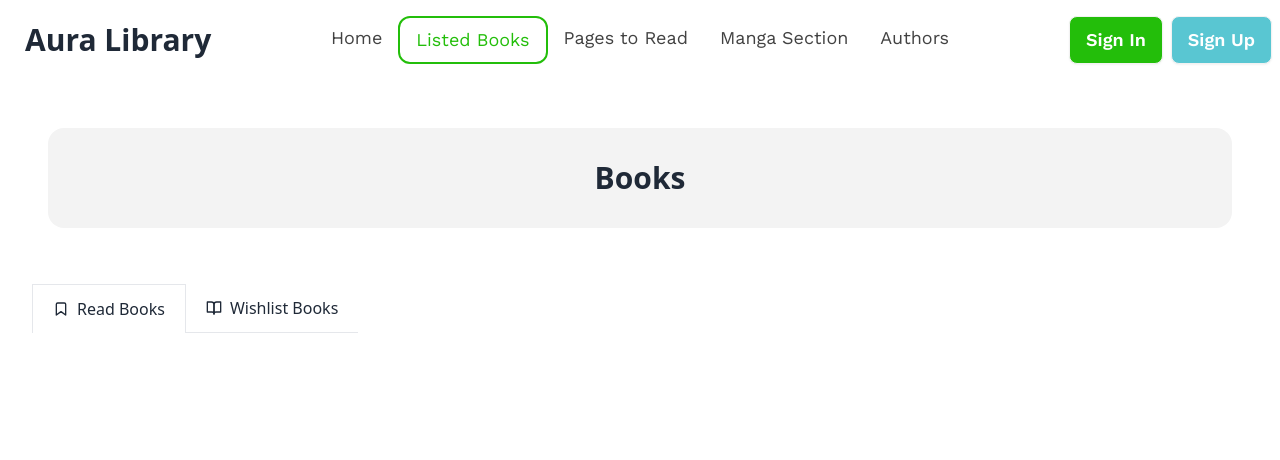
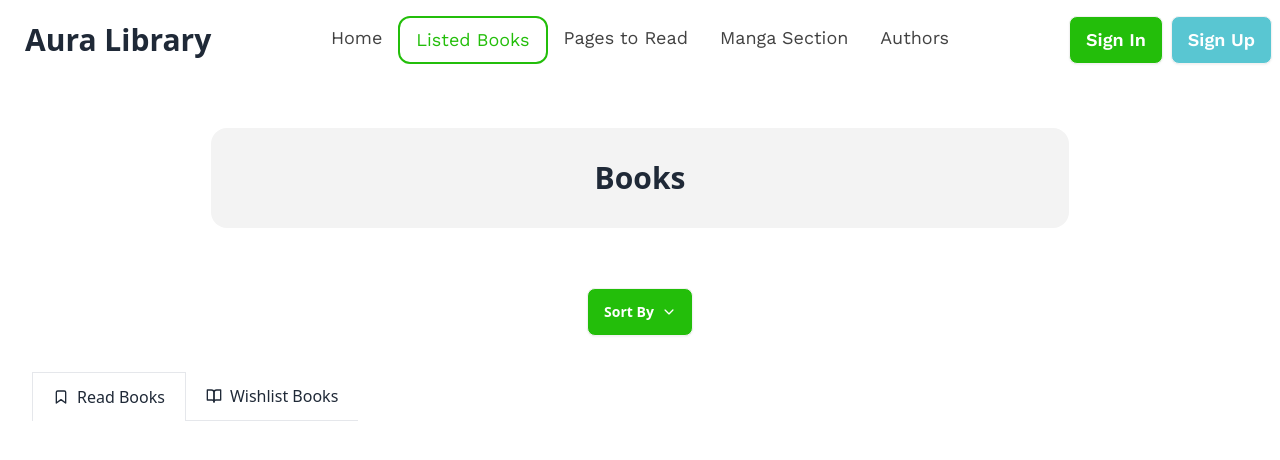
Before and after one commit to Legion204/book-review, a React (Vite) app: page /listed in a window 1280 px wide. Shown: the top 460 px of the page. Built offline with nearby package versions, Linux system fonts and the light colour scheme; a web font is replaced by a local one.

Commit message:
added dropdownbtn

```diff
--- a/src/Pages/ListedBooks.jsx
+++ b/src/Pages/ListedBooks.jsx
@@ -1,5 +1,6 @@
 import { useState } from "react";
 import { Link, Outlet } from "react-router-dom";
+import { IoIosArrowDown } from "react-icons/io";
 
 const ListedBooks = () => {
 
@@ -7,7 +8,17 @@
 
     return (
         <div className="m-12 ">
-            <h1 className="font-bold text-3xl text-center bg-[#1313130D] py-8 px-96 rounded-2xl mb-14">Books</h1>
+            <div className="flex flex-col items-center mb-8">
+                <h1 className="font-bold text-3xl text-center bg-[#1313130D] py-8 px-96 rounded-2xl mb-14">Books</h1>
+                <details className="dropdown">
+                    <summary className="m-1 btn bg-[#23BE0A] text-white">Sort By <IoIosArrowDown /></summary>
+                    <ul className="p-2 shadow menu dropdown-content z-[1] bg-base-100 rounded-box w-52">
+                        <li><a>Rating</a></li>
+                        <li><a>Number of pages</a></li>
+                        <li><a>Publisher year</a></li>
+                    </ul>
+                </details>
+            </div>
 
             <div className="flex items-center -mx-4 overflow-x-auto overflow-y-hidden sm:justify-start flex-nowrap dark:bg-gray-100 dark:text-gray-800 ">
 
```
